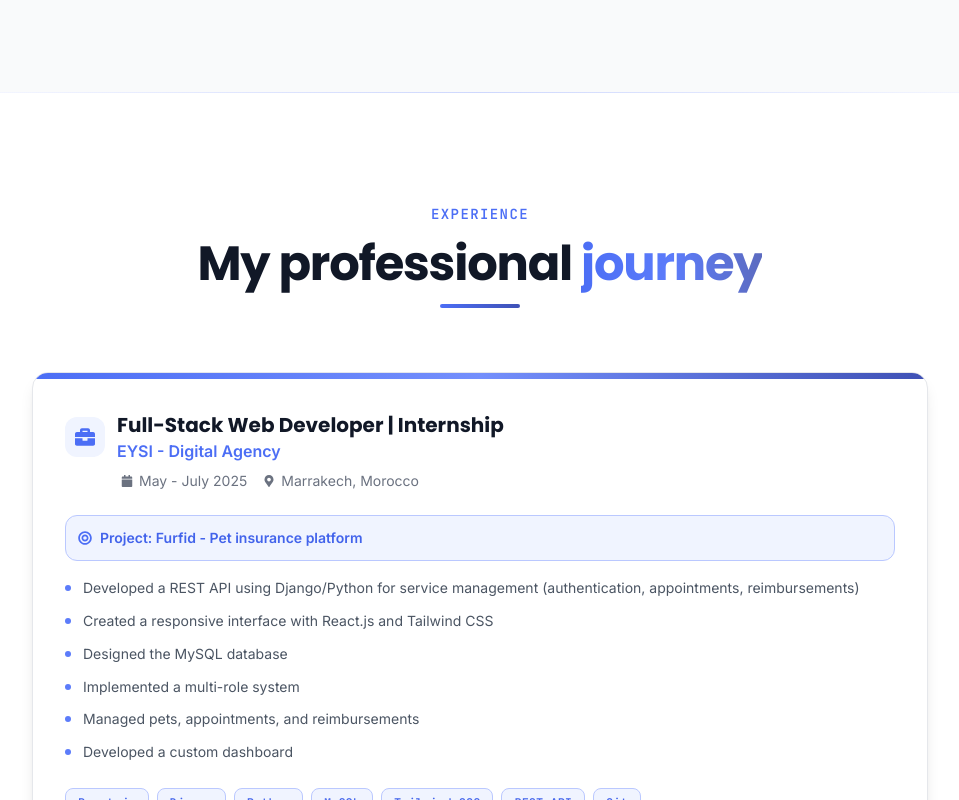
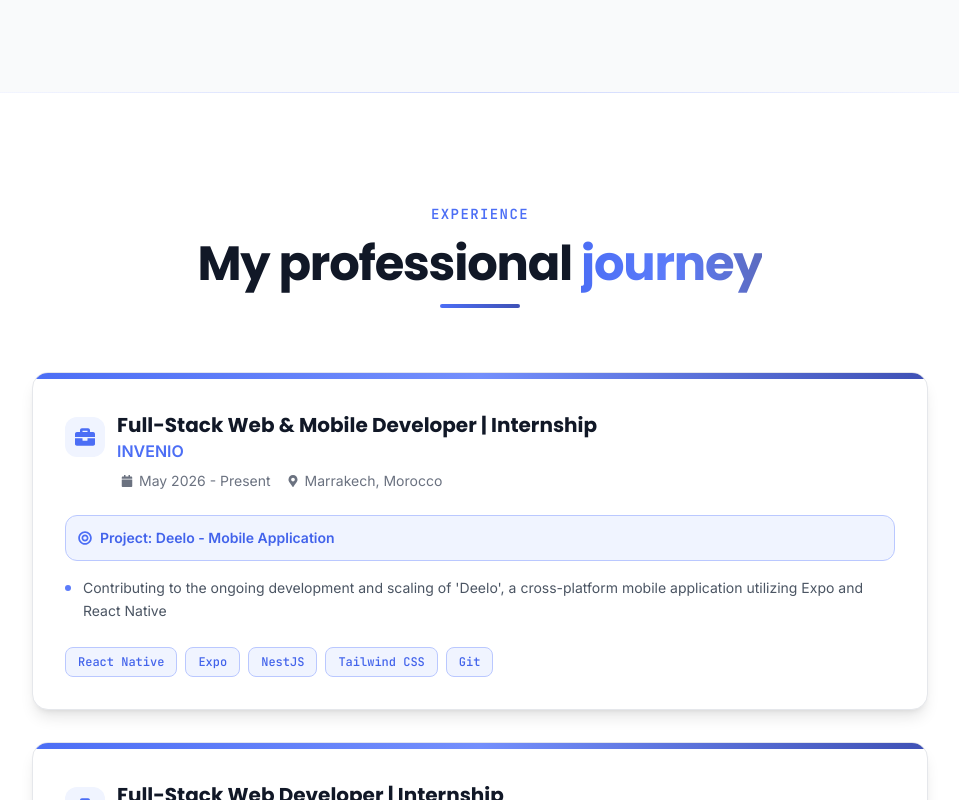
Before and after one commit to MhamedOuhanane/My_Portfolio, a React (Create React App) app: page / in a window 1280 px wide. Shown: the part 3112-3912 px from the top of the page, without its empty margins (160-1119 px from the left). Built offline with nearby package versions, Linux system fonts and the light colour scheme.

Commit message:
ajouter des compétences en développement mobile avec React Native et une nouvelle expérience professionnelle

```diff
--- a/src/data/portfolio.js
+++ b/src/data/portfolio.js
@@ -14,6 +14,7 @@ import {
   FaJs,
   FaVolleyballBall,
   FaFutbol,
+  FaMobileAlt,
 } from "react-icons/fa";
 import {
   SiSpringboot,
@@ -65,6 +66,7 @@ export const skills = {
     { name: "Laravel", icon: FaLaravel, level: 78, color: "#ff2d20" },
     { name: "Tailwind CSS", icon: SiTailwindcss, level: 90, color: "#06b6d4" },
     { name: "Bootstrap", icon: FaBootstrap, level: 85, color: "#7952b3" },
+    { name: "React Native / Expo", icon: FaMobileAlt, level: 65, color: "#4630eb" }
   ],
   databases: [
     { name: "MySQL", icon: SiMysql, level: 82, color: "#4479a1" },
@@ -85,6 +87,17 @@ export const skills = {
 };
 
 export const experiences = [
+  {
+    title: "Full-Stack Web & Mobile Developer | Internship",
+    company: "INVENIO",
+    location: "Marrakech, Morocco",
+    period: "May 2026 - Present",
+    project: "Deelo - Mobile Application",
+    description: [
+      "Contributing to the ongoing development and scaling of 'Deelo', a cross-platform mobile application utilizing Expo and React Native",
+    ],
+    technologies: ["React Native", "Expo", "NestJS", "Tailwind CSS", "Git"],
+  },
   {
     title: "Full-Stack Web Developer | Internship",
     company: "EYSI - Digital Agency",
```
